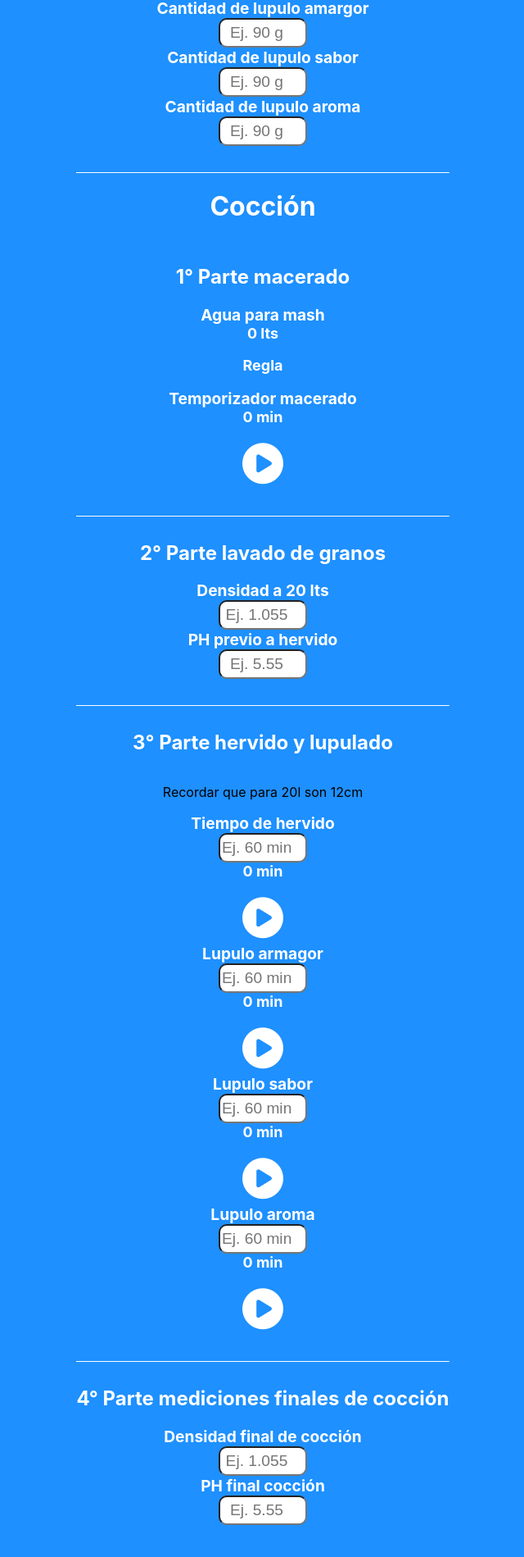
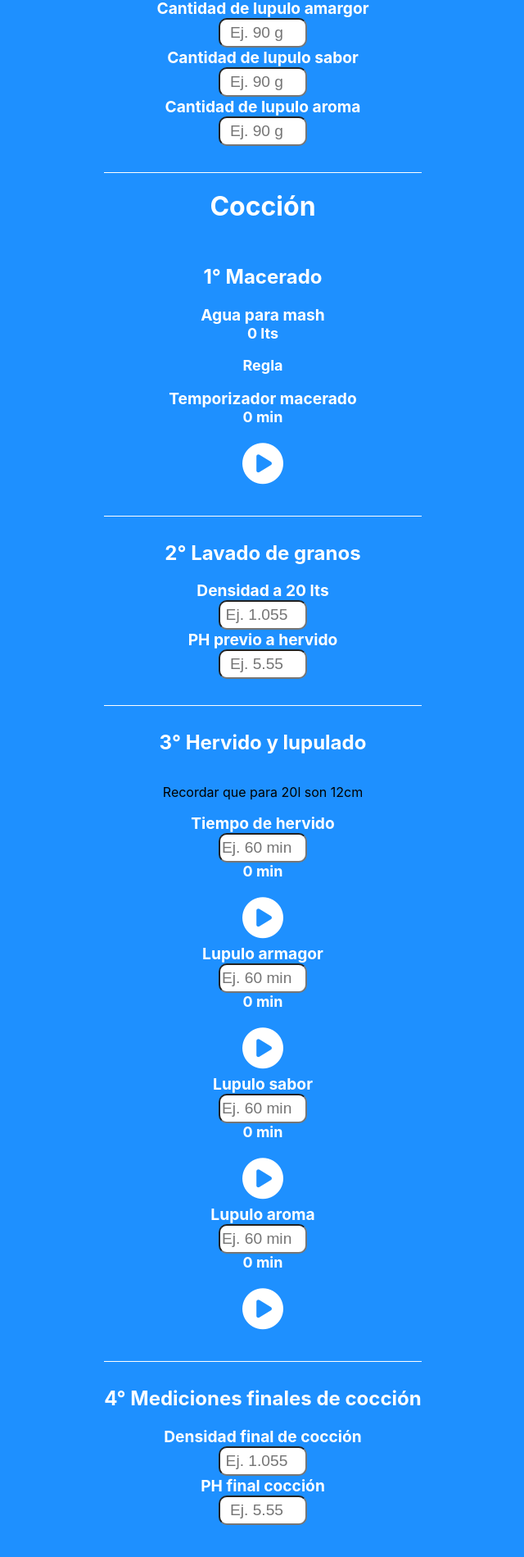
Before and after one commit to Pablito-1988/Avispa-Lab, a React (Create React App) app: page /new in a window 1280 px wide. Shown: the part 523-2422 px from the top of the page at 82% size, without its empty margins (319-959 px from the left). Built offline with nearby package versions, Linux system fonts and the light colour scheme.

Commit message:
pequeño cambio en nueva receta

```diff
--- a/src/components/Recipe/New.js
+++ b/src/components/Recipe/New.js
@@ -197,13 +197,13 @@ const New = () => {
               />
               <span className="divisor"></span>
               <h1 className="newRecipeMainTitle">Cocción</h1>
-              <h2 className="newRecipeTitle">1° Parte macerado</h2>
+              <h2 className="newRecipeTitle">1° Macerado</h2>
               <label className="newRecipeLabel">Agua para mash</label>
               <KgToLts grainKg={grainKg} />
               <label className="newRecipeLabel">Temporizador macerado</label>
               <Temp time={mashTime} />
               <span className="divisor"></span>
-              <h2 className="newRecipeTitle">2° Parte lavado de granos</h2>
+              <h2 className="newRecipeTitle">2° Lavado de granos</h2>
               <label className="newRecipeLabel">Densidad a 20 lts</label>
               <input
                 type="number"
@@ -231,7 +231,7 @@ const New = () => {
                 className="error"
               />
               <span className="divisor"></span>
-              <h2 className="newRecipeTitle">3° Parte hervido y lupulado</h2>
+              <h2 className="newRecipeTitle">3° Hervido y lupulado</h2>
               <p>Recordar que para 20l son 12cm</p>
               <label className="newRecipeLabel">Tiempo de hervido </label>
               <input
@@ -291,7 +291,7 @@ const New = () => {
               <ErrorMessage name="timerlupuloroma" component="span" className="error" />
               <Temp time={aroma} />
               <span className="divisor"></span>
-              <h2 className="newRecipeTitle">4° Parte mediciones finales de cocción</h2>
+              <h2 className="newRecipeTitle">4° Mediciones finales de cocción</h2>
               <label className="newRecipeLabel">Densidad final de cocción</label>
               <input
                 type="number"
```
